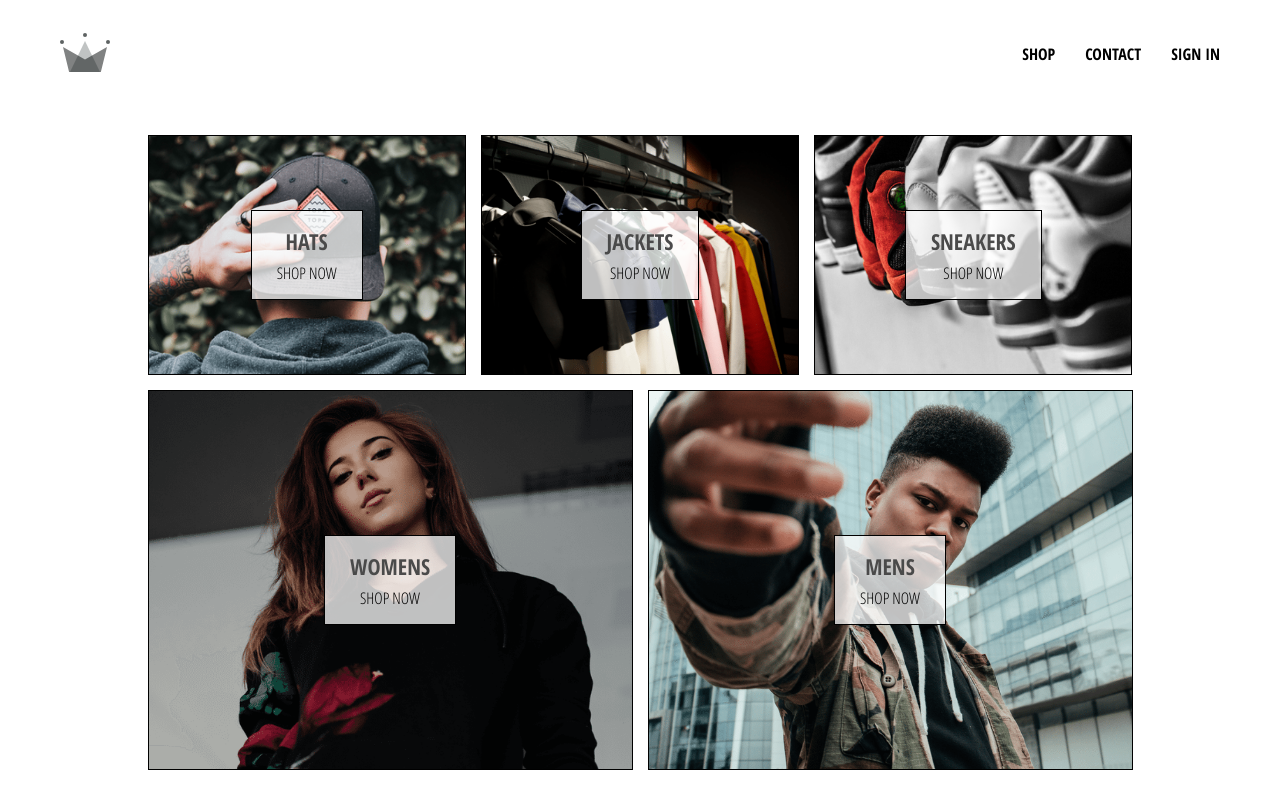
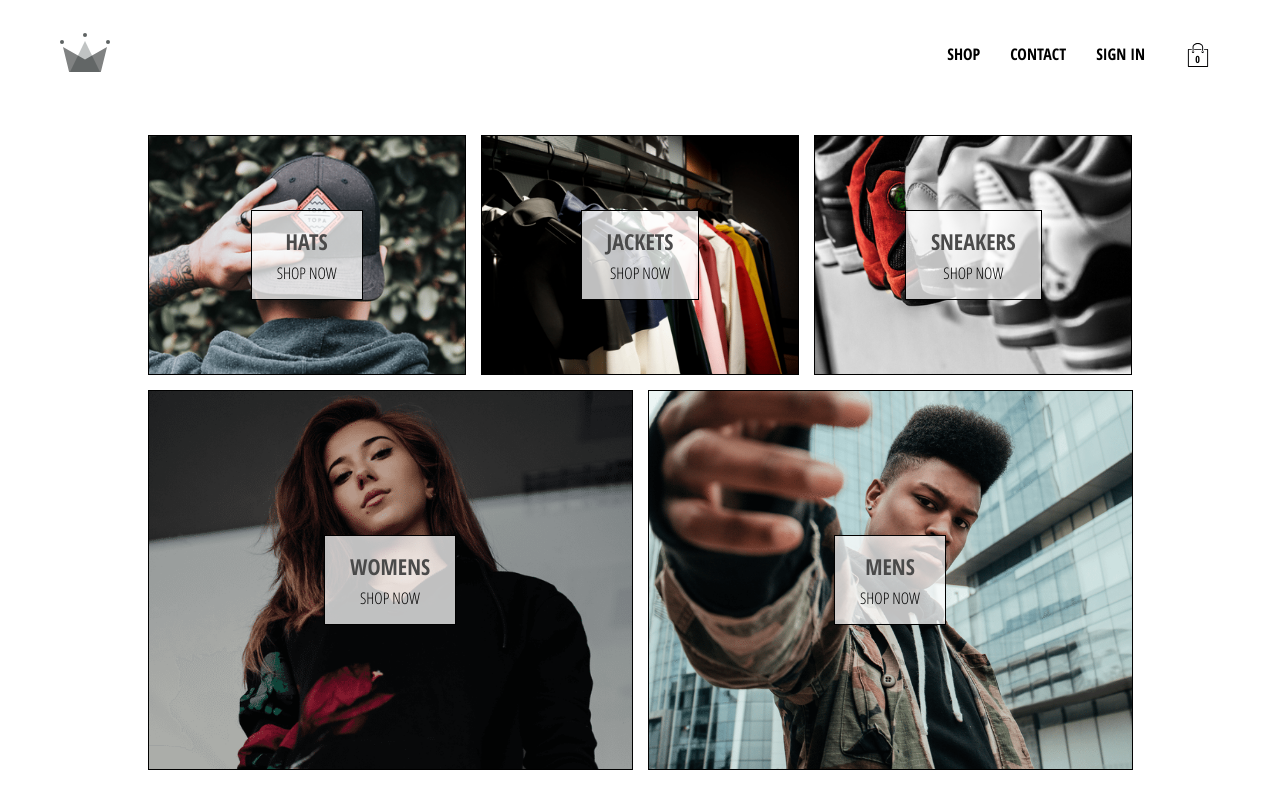
Before and after one commit to LiquidN2/crwn-clothing, a React (Create React App) app: page / in a window 1280 px wide. Shown: the top 808 px of the page. Built offline with nearby package versions, Linux system fonts and the light colour scheme; no server answers.

Commit message:
Added shopping cart icon to header

```diff
--- /dev/null
+++ b/src/components/cart-icon/cart-icon.component.tsx
@@ -0,0 +1,14 @@
+import './cart-icon.styles.scss';
+import React from 'react';
+import { ReactComponent as ShoppingBagIcon } from '../../assets/shopping-bag.svg';
+
+const CartIcon: React.FC = () => {
+  return (
+    <div className="cart-icon">
+      <ShoppingBagIcon className="shopping-icon" />
+      <span className="item-count">0</span>
+    </div>
+  );
+};
+
+export default CartIcon;
--- /dev/null
+++ b/src/components/cart-icon/cart-icon.styles.scss
@@ -0,0 +1,25 @@
+.cart-icon {
+  width: 45px;
+  height: 45px;
+  position: relative;
+  display: flex;
+  align-items: center;
+  justify-content: center;
+  cursor: pointer;
+
+  &:hover {
+    cursor: pointer;
+  }
+
+  .shopping-icon {
+    width: 24px;
+    height: 24px;
+  }
+
+  .item-count {
+    position: absolute;
+    font-size: 10px;
+    font-weight: bold;
+    bottom: 12px;
+  }
+}
--- a/src/components/header/header.component.tsx
+++ b/src/components/header/header.component.tsx
@@ -4,6 +4,7 @@ import { Link, NavLink } from 'react-router-dom';
 import { signOutAsync } from '../../firebase/firebase.auth';
 
 import { ReactComponent as Logo } from '../../assets/crown.svg';
+import CartIcon from '../cart-icon/cart-icon.component';
 
 import { useAppSelector } from '../../hooks';
 
@@ -34,6 +35,7 @@ const Header: React.FC = () => {
             Sign In
           </NavLink>
         )}
+        <CartIcon />
       </nav>
     </header>
   );
--- a/tsconfig.json
+++ b/tsconfig.json
@@ -9,6 +9,7 @@
     "allowJs": true,
     "skipLibCheck": true,
     "esModuleInterop": true,
+    "typeRoots": ["./src/@types", "./node_modules/@types"],
     "allowSyntheticDefaultImports": true,
     "strict": true,
     "forceConsistentCasingInFileNames": true,
@@ -20,6 +21,7 @@
     "noEmit": true,
     "jsx": "react-jsx"
   },
+  "exclude": ["node_modules"],
   "include": [
     "src"
   ]
```
Also changed, not shown: src/@types/assets/index.d.ts (added, +21 -0 lines), src/assets/shopping-bag.svg (added).
